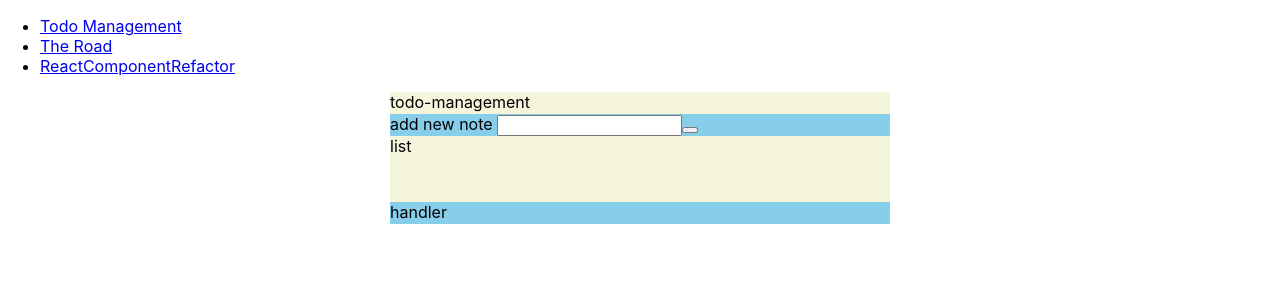
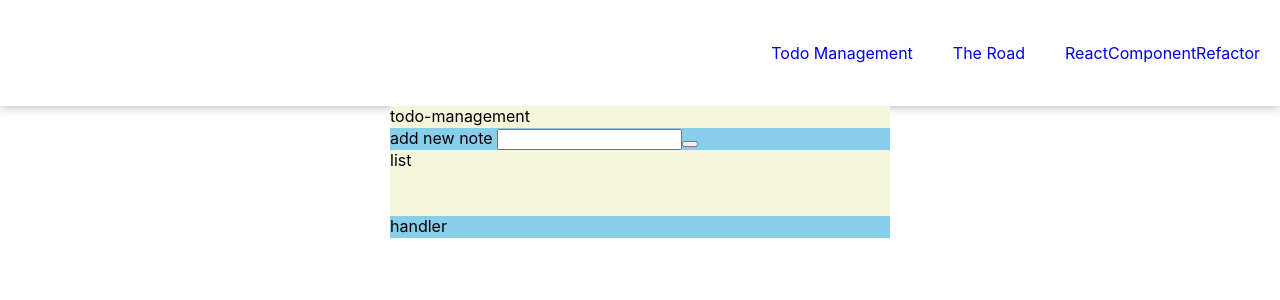
Before and after one commit to xhf394/todo-management, a React (Create React App) app: page / in a window 1280 px wide. Shown: the top 300 px of the page. Built offline with nearby package versions, Linux system fonts and the light colour scheme.

Commit message:
styling nav

```diff
--- a/src/App.css
+++ b/src/App.css
@@ -1,19 +1,64 @@
-.App {
-  display: grid;
+html,
+body {
+  margin: 0;
+}
+
+/**Navigation**/
+
+/**Header height**/
+
+.header {
+  height: 106px;
+  box-shadow: 0 0 10px rgba(0,0,0,.35);
+  display: flex;
+  align-items: center;
+  justify-content: flex-end;
+  flex-wrap: nowrap;
+}
+
+.header ul {
+  margin: 0px;
 }
 
 
 
-@keyframes App-logo-spin {
-  from {
-    transform: rotate(0deg);
-  }
-  to {
-    transform: rotate(360deg);
+
+
+
+/**flex style for navigation**/
+.nav {
+  display: flex;
+	flex-direction: row;
+	justify-content: flex-end;
+  flex-wrap: nowrap;
+  white-space: nowrap;
+}
+
+.nav-item {
+	list-style: none;
+  padding: 20px;
+}
+
+.nav-link {
+  text-decoration: none;
+}
+
+
+/**responsive page media query**/
+/**small width 768px**/
+@media (min-width: 768px) {
+  .App {
   }
 }
 
-@media (min-width: 576px) {
-  .App {
+/**medium width 768px to 979px**/
+
+@media (min-width: 768px) and (max-width: 979px) {
+
   }
+
+
+/**large width 979px**/
+@media (max-width: 979px){
+
 }
--- a/src/App.js
+++ b/src/App.js
@@ -27,20 +27,20 @@ const App = () => (
 
   <div className='App'>
     <Router>
-      <nav>
-        <ul>
-          <li>
-            <Link to='/'>Todo Management </Link>
+      <nav className='header'>
+        <ul className="nav">
+          <li className="nav-item">
+            <Link to='/' className="nav-link">Todo Management </Link>
           </li>
-          <li>
-            <Link to='/theRoad'>The Road </Link>
+          <li className="nav-item">
+            <Link to='/theRoad' className="nav-link">The Road </Link>
           </li>
-          <li>
-            <Link to='/ReactComponentRefactor'> ReactComponentRefactor </Link>
+          <li className="nav-item">
+            <Link to='/ReactComponentRefactor' className="nav-link"> ReactComponentRefactor </Link>
           </li>
         </ul>
       </nav>
-      <div>
+      <div className="body">
       {routes.map((route, index) => (
          <Route
            key={index}
--- a/src/Components/ReactComponentRefactor/components/Table/Table.js
+++ b/src/Components/ReactComponentRefactor/components/Table/Table.js
@@ -1,6 +1,7 @@
 import React, { Component} from 'react';
 import { Button, SortButton } from '../Button';
 import { sortBy } from 'lodash';
+import './Table.css';
 
 
 //a list of Fn used to sort list
@@ -69,7 +70,7 @@ class Table extends Component {
       : sortedList;
    // console.log(sortedList.filter(isSearched(searchText)));
 	return (
-	  <div>
+	  <div className="table">
 	    <h3> Table </h3>
       <div>
         <SortButton
```
Also changed, not shown: src/Components/ReactComponentRefactor/components/Table/Table.css (added).
